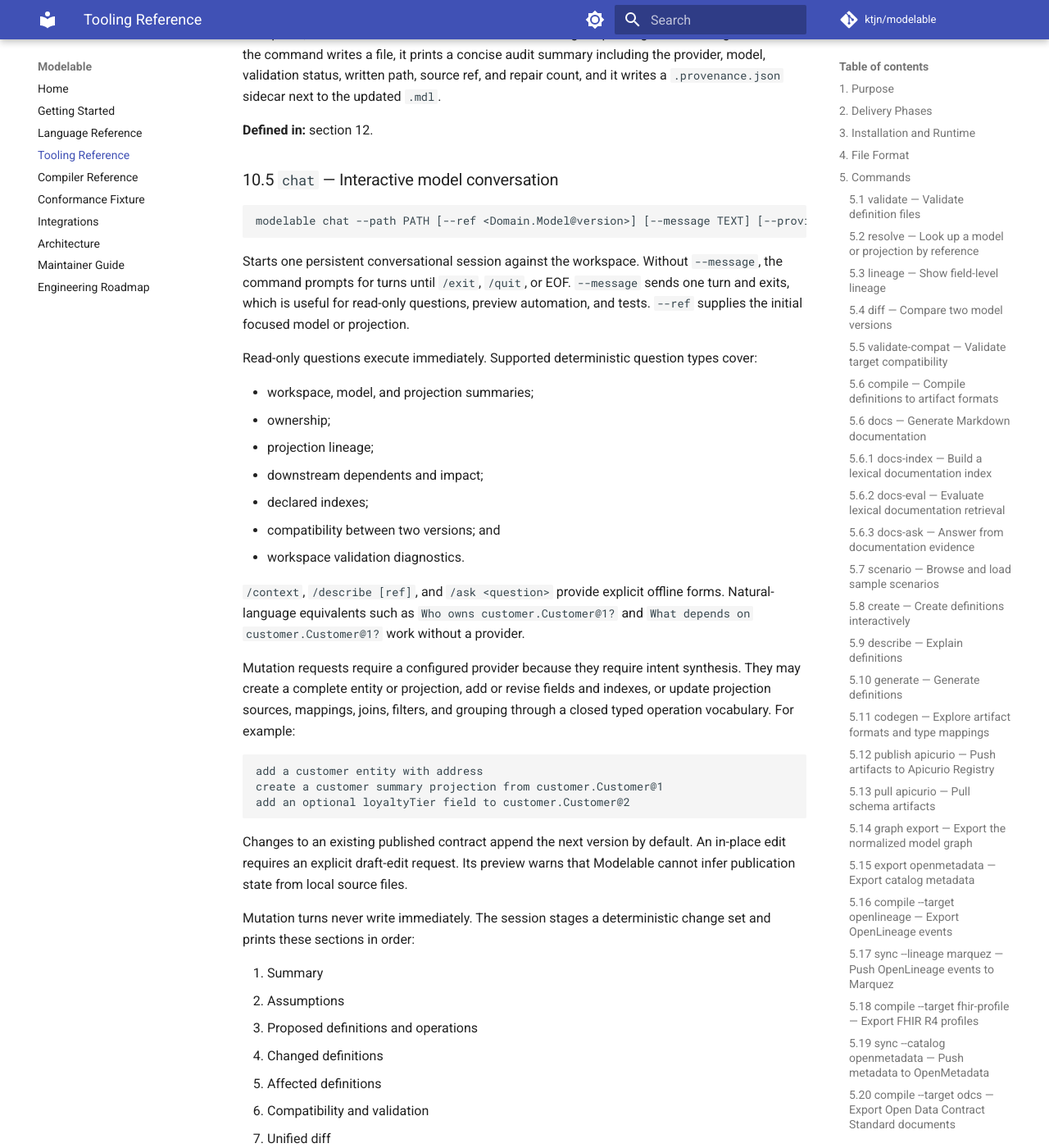
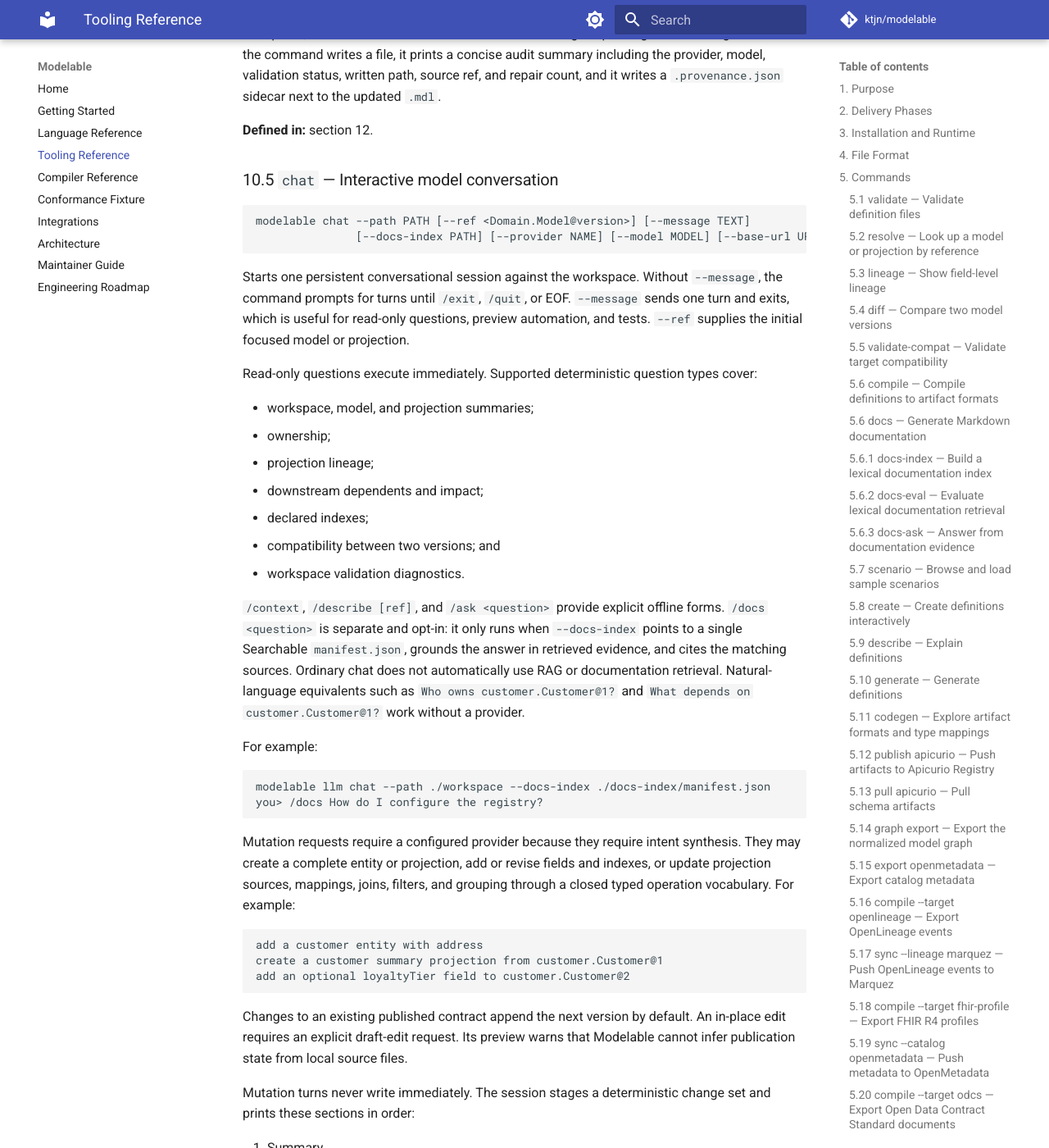
Before and after one commit to ktjn/modelable, an MkDocs documentation site: the page built from docs/cli-reference.md, in a window 1280 px wide and 1400 px high, scrolled down 30486 px. Shown: the whole window at 82% size. Built offline with MkDocs 1.6.1 and Material for MkDocs 9.7.7, drawn with Linux system fonts in a browser that asks for light colours; comment, search, counter and statistics services are not loaded.

Commit message:
docs: document CLI documentation RAG chat

````diff
--- a/docs/cli-reference.md
+++ b/docs/cli-reference.md
@@ -1231,7 +1231,8 @@ When the command writes a file, it prints a concise audit summary including the
 ### 10.5 `chat` — Interactive model conversation
 
 ```text
-modelable chat --path PATH [--ref <Domain.Model@version>] [--message TEXT] [--provider NAME] [--model MODEL] [--base-url URL]
+modelable chat --path PATH [--ref <Domain.Model@version>] [--message TEXT]
+               [--docs-index PATH] [--provider NAME] [--model MODEL] [--base-url URL]
 ```
 
 Starts one persistent conversational session against the workspace. Without
@@ -1252,9 +1253,20 @@ types cover:
 - workspace validation diagnostics.
 
 `/context`, `/describe [ref]`, and `/ask <question>` provide explicit offline
-forms. Natural-language equivalents such as
+forms. `/docs <question>` is separate and opt-in: it only runs when
+`--docs-index` points to a single Searchable `manifest.json`, grounds the
+answer in retrieved evidence, and cites the matching sources. Ordinary chat
+does not automatically use RAG or documentation retrieval. Natural-language
+equivalents such as
 `Who owns customer.Customer@1?` and
 `What depends on customer.Customer@1?` work without a provider.
+
+For example:
+
+```text
+modelable llm chat --path ./workspace --docs-index ./docs-index/manifest.json
+you> /docs How do I configure the registry?
+```
 
 Mutation requests require a configured provider because they require intent
 synthesis. They may create a complete entity or projection, add or revise
````
Also changed, not shown: 2 other files.
